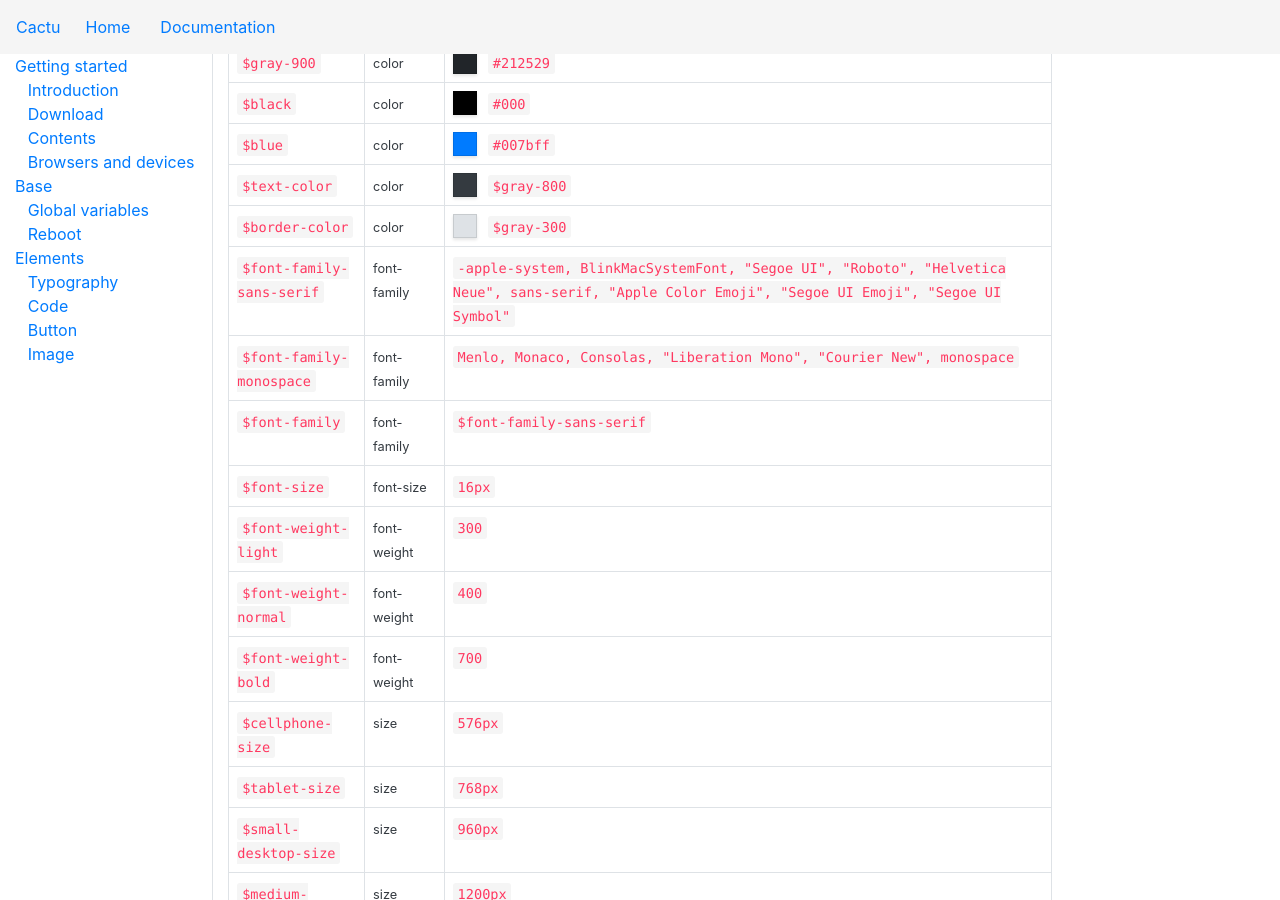
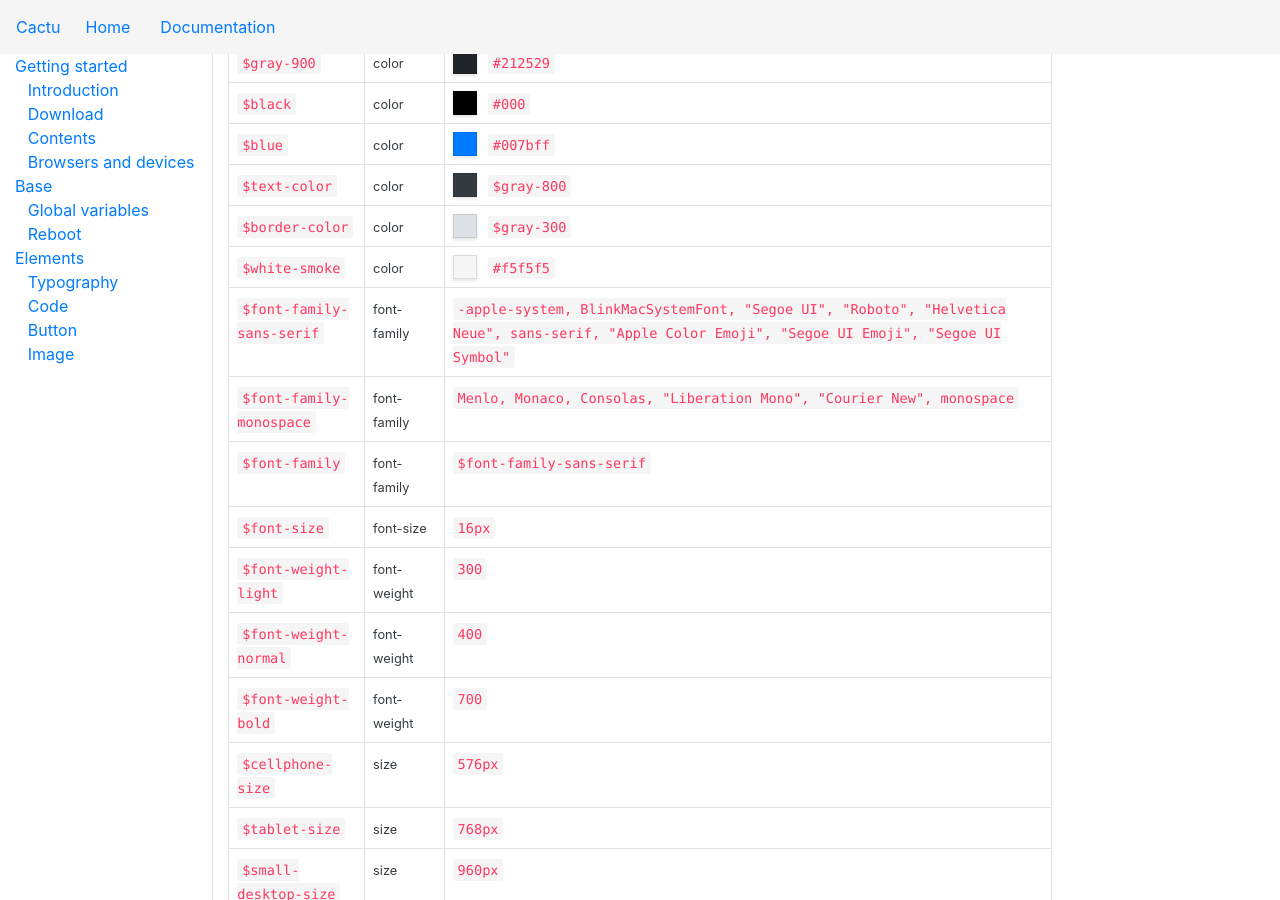
Before and after one commit to mendozagioo/cactu, a Jekyll site: the page built from documentation/base/global-variables.md, in a window 1280 px wide and 900 px high, scrolled down 609 px. Built offline with Jekyll 4.4.1, drawn with Linux system fonts in a browser that asks for light colours.

Commit message:
A global variable added

```diff
--- a/documentation/base/global-variables.md
+++ b/documentation/base/global-variables.md
@@ -26,6 +26,7 @@ Cactu has just one file used for global variables, those varibales are used for
 | `$blue`     | <small>color</small> | <span class="small-box" style="background:#007bff"></span> `#007bff` |
 | `$text-color`   | <small>color</small> | <span class="small-box" style="background:#343a40"></span> `$gray-800` |
 | `$border-color` | <small>color</small> | <span class="small-box" style="background:#dee2e6"></span> `$gray-300` |
+| `$white-smoke`  | <small>color</small> | <span class="small-box" style="background:#f5f5f5"></span> `#f5f5f5` |
 | `$font-family-sans-serif`| <small>font-family</small> | `-apple-system, BlinkMacSystemFont, "Segoe UI", "Roboto", "Helvetica Neue", sans-serif, "Apple Color Emoji", "Segoe UI Emoji", "Segoe UI Symbol"` |
 | `$font-family-monospace` | <small>font-family</small> | `Menlo, Monaco, Consolas, "Liberation Mono", "Courier New", monospace` |
 | `$font-family`           | <small>font-family</small> | `$font-family-sans-serif` |
--- a/scss/base/_global-variables.scss
+++ b/scss/base/_global-variables.scss
@@ -21,6 +21,7 @@ $blue:     #007bff !default;
 
 $text-color:    $gray-800 !default;
 $border-color:  $gray-300 !default;
+$white-smoke:   #f5f5f5;
 
 // Typography
 //
```
